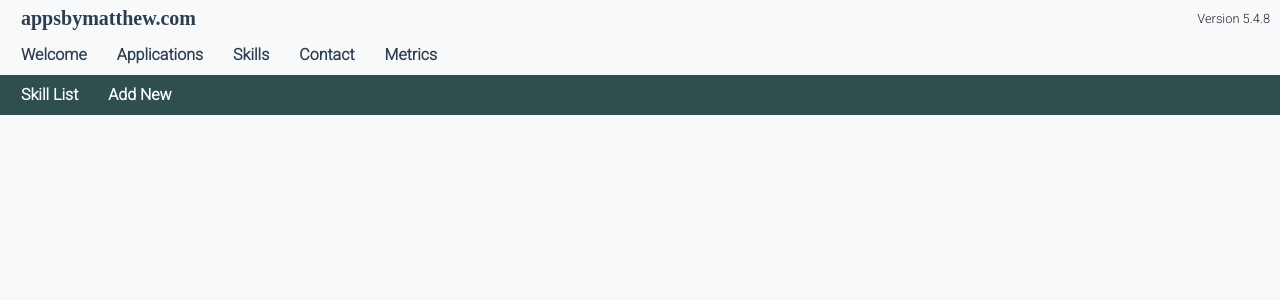
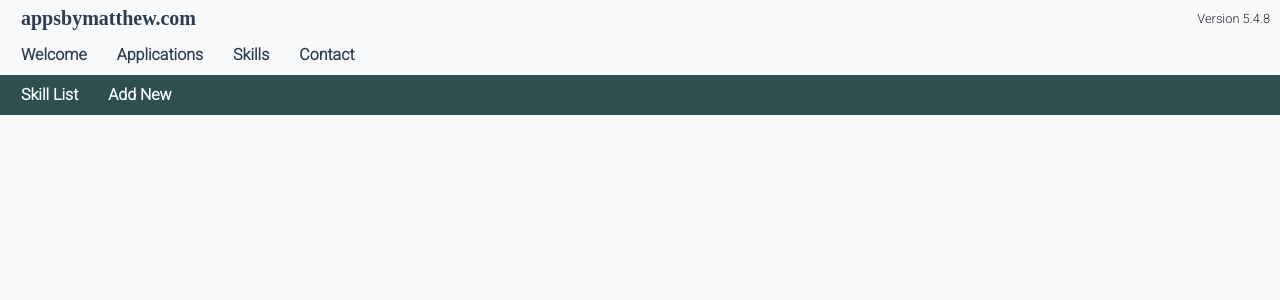
Before and after one commit to cafeamericano/appsbymatthew_client_gh, a Vue app: page /#/skills in a window 1280 px wide. Shown: the top 300 px of the page. Built offline with nearby package versions, Linux system fonts and the light colour scheme; sample sign-in values are in the browser's storage; a web font is replaced by a local one.

Commit message:
Hiding metrics from navbar

```diff
--- a/src/App.vue
+++ b/src/App.vue
@@ -20,7 +20,7 @@
     },
     data: function() {
         return {
-            copyrightMessage: '©2020 Matthew Farmer'
+            copyrightMessage: '©2022 Matthew Farmer'
         }
 	},
 	mounted: function() {
--- a/src/components/_Shared/MainNavbar.vue
+++ b/src/components/_Shared/MainNavbar.vue
@@ -22,9 +22,9 @@
                 <li class='nav-item'>
                     <router-link :to="{name:'Contact_Index'}">Contact</router-link>
                 </li>
-                <li class='nav-item'>
+                <!-- <li class='nav-item'>
                     <router-link :to="{name:'Metrics_Index'}">Metrics</router-link>
-                </li>
+                </li> -->
             </ul>
         </nav>
     </div>
```
Also changed, not shown: 1 other file (tests, documents, lock files or other folders).
